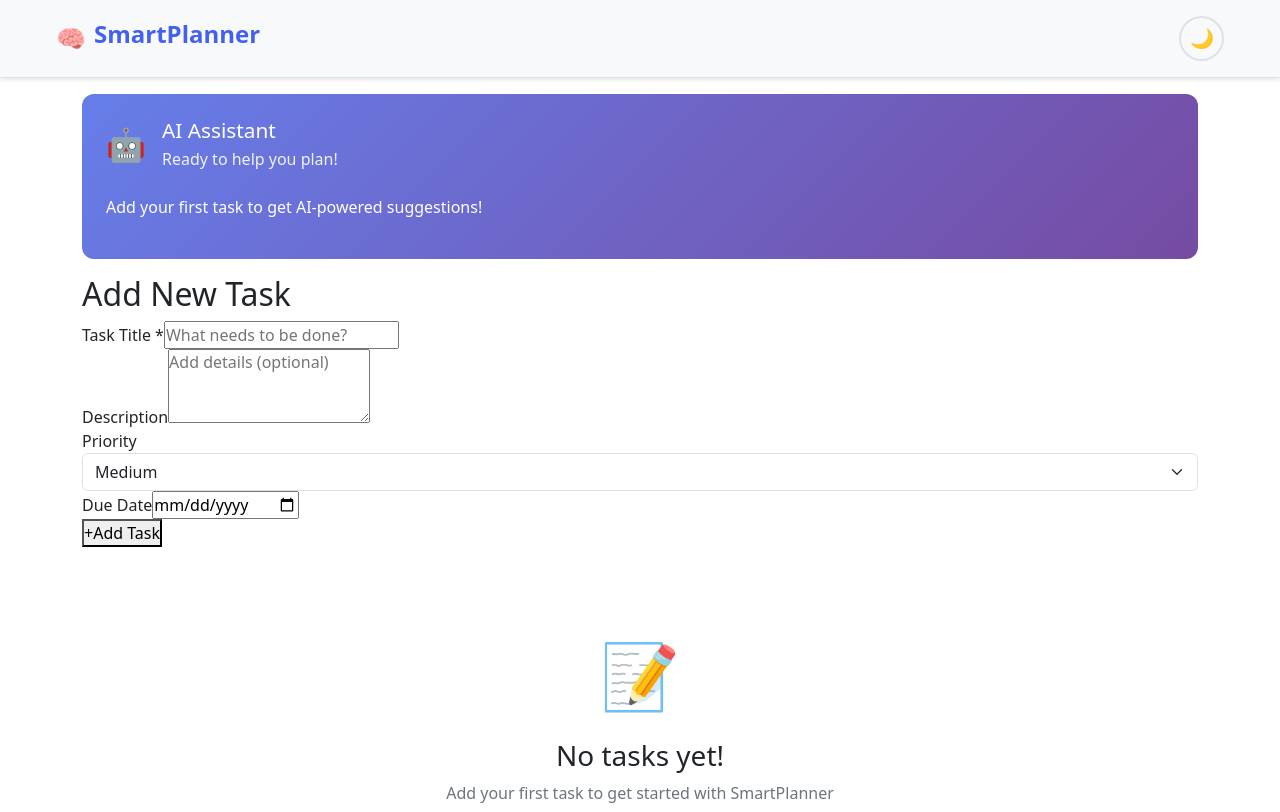
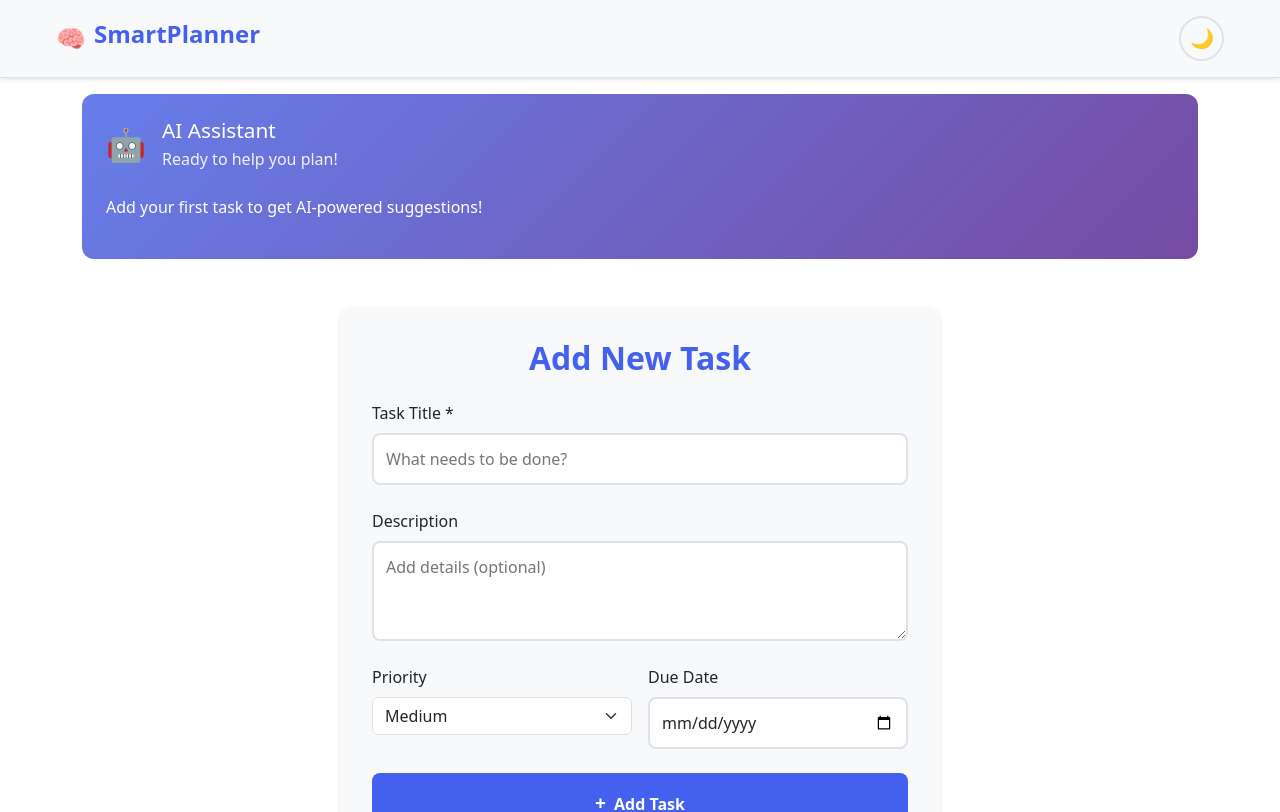
Before and after one commit to refiilwemotaung-cpu/ai-powered-smart-planner, a React (Create React App) app: page / in a window 1280 px wide. Shown: the top 812 px of the page. Built offline with nearby package versions, Linux system fonts and the light colour scheme.

Commit message:
Added some styling to TaskForm.css file

```diff
--- a/src/styles/TaskForm.css
+++ b/src/styles/TaskForm.css
@@ -0,0 +1,129 @@
+.task-form-section {
+  padding: 2rem 0;
+}
+
+.form-container {
+  max-width: 600px;
+  margin: 0 auto;
+  background: var(--surface-color);
+  border-radius: 12px;
+  padding: 2rem;
+  box-shadow: var(--shadow);
+}
+
+.form-container h2 {
+  color: var(--primary-color);
+  margin-bottom: 1.5rem;
+  text-align: center;
+  font-weight: 600;
+}
+
+.task-form {
+  display: flex;
+  flex-direction: column;
+  gap: 1.5rem;
+}
+
+.form-group {
+  display: flex;
+  flex-direction: column;
+}
+
+.form-group label {
+  font-weight: 500;
+  margin-bottom: 0.5rem;
+  color: var(--text-color);
+}
+
+.form-input,
+.form-textarea,
+.form-select {
+  padding: 0.75rem;
+  border: 2px solid var(--border-color);
+  border-radius: 8px;
+  background: var(--background-color);
+  color: var(--text-color);
+  font-size: 1rem;
+  transition: all 0.3s ease;
+}
+
+.form-input:focus,
+.form-textarea:focus,
+.form-select:focus {
+  outline: none;
+  border-color: var(--primary-color);
+  box-shadow: 0 0 0 3px rgba(67, 97, 238, 0.1);
+}
+
+.form-textarea {
+  resize: vertical;
+  min-height: 80px;
+  font-family: inherit;
+}
+
+.form-row {
+  display: grid;
+  grid-template-columns: 1fr 1fr;
+  gap: 1rem;
+}
+
+.submit-btn {
+  background: var(--primary-color);
+  color: white;
+  border: none;
+  padding: 1rem 2rem;
+  border-radius: 8px;
+  font-size: 1rem;
+  font-weight: 600;
+  cursor: pointer;
+  transition: all 0.3s ease;
+  display: flex;
+  align-items: center;
+  justify-content: center;
+  gap: 0.5rem;
+}
+
+.submit-btn:hover {
+  background: var(--secondary-color);
+  transform: translateY(-2px);
+  box-shadow: 0 4px 12px rgba(67, 97, 238, 0.3);
+}
+
+.btn-icon {
+  font-size: 1.2rem;
+  font-weight: bold;
+}
+
+/* Smart Watch */
+@media (max-width: 240px) {
+  .task-form-section {
+    padding: 1rem 0;
+  }
+
+  .form-container {
+    padding: 1rem;
+    margin: 0 0.5rem;
+  }
+
+  .form-row {
+    grid-template-columns: 1fr;
+    gap: 0.5rem;
+  }
+
+  .submit-btn {
+    padding: 0.75rem 1rem;
+    font-size: 0.9rem;
+  }
+}
+
+/* Mobile */
+@media (max-width: 768px) {
+  .form-container {
+    margin: 0 1rem;
+    padding: 1.5rem;
+  }
+
+  .form-row {
+    grid-template-columns: 1fr;
+  }
+}
```
